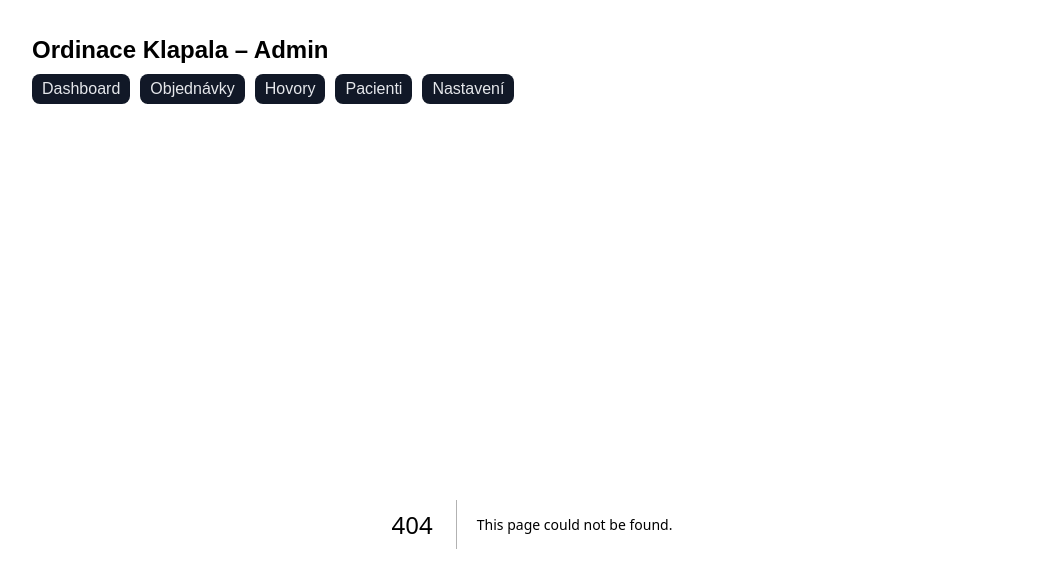
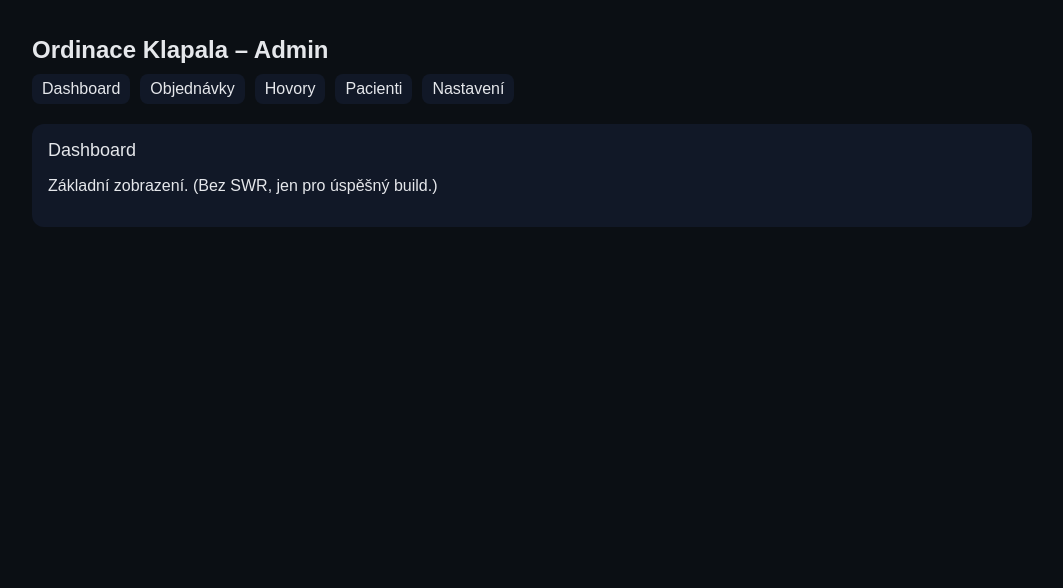
Before and after one commit to dnlklapal/ordinace-klapala, a Next.js app: page /dashboard in a window 1280 px wide. Before the commit this address had no page. Shown: the top 588 px of the page, without its empty margins (108-1171 px from the left). Built offline with nearby package versions, Linux system fonts and the light colour scheme.

Commit message:
Create page.tsx

```diff
--- /dev/null
+++ b/app/dashboard/page.tsx
@@ -0,0 +1,9 @@
+// app/dashboard/page.tsx
+export default function Dashboard() {
+  return (
+    <div className="card">
+      <div className="h2">Dashboard</div>
+      <p className="small">Základní zobrazení. (Bez SWR, jen pro úspěšný build.)</p>
+    </div>
+  );
+}
```
